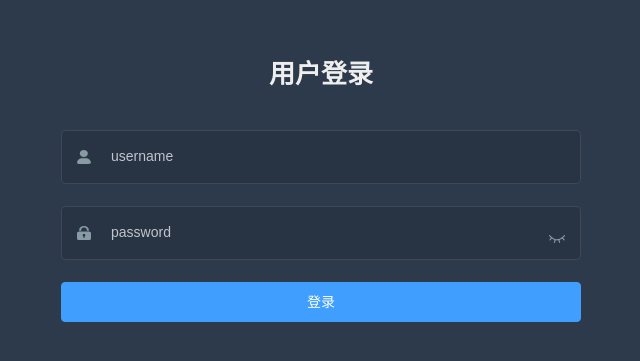
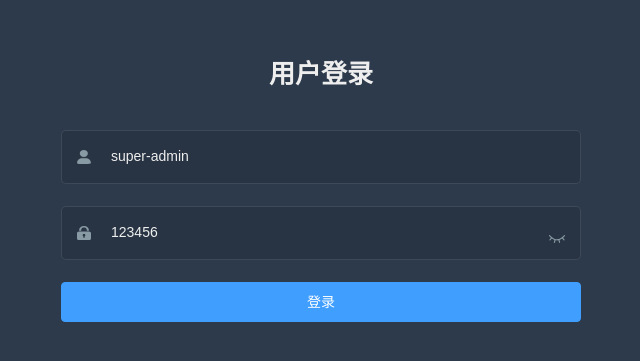
Before and after one commit to DAIFAZHAN/admin, a Vue app: page /#/login in a window 1280 px wide. Shown: the part 107-468 px from the top of the page, without its empty margins (319-959 px from the left). Built offline with nearby package versions, Linux system fonts and the light colour scheme.

Commit message:
feat: 完善登录表单校验

```diff
--- a/src/views/login/index.vue
+++ b/src/views/login/index.vue
@@ -1,6 +1,6 @@
 <template>
   <div class="login-container">
-    <el-form class="login-form">
+    <el-form class="login-form" :model="loginForm" :rules="loginRules">
       <div class="title-container">
         <h3 class="title">用户登录</h3>
       </div>
@@ -9,21 +9,30 @@
         <span class="svg-container">
           <svg-icon icon="user" />
         </span>
-        <el-input placeholder="username" name="username" type="text" />
+        <el-input
+          placeholder="username"
+          name="username"
+          type="text"
+          v-model="loginForm.username"
+        />
       </el-form-item>
       <!-- password -->
       <el-form-item prop="password">
         <span class="svg-container">
           <svg-icon icon="password" />
         </span>
-        <el-input placeholder="password" name="password" />
+        <el-input
+          placeholder="password"
+          name="password"
+          v-model="loginForm.password"
+        />
         <span class="show-pwd">
           <span class="svg-container">
             <svg-icon icon="eye" />
           </span>
         </span>
       </el-form-item>
-
+      <!-- 登录按钮 -->
       <el-button type="primary" style="width: 100%; margin-bottom: 30px"
         >登录</el-button
       >
@@ -32,7 +41,35 @@
 </template>
 
 <script setup>
-import {} from 'vue'
+// 1. 为 el-form 绑定 model 属性
+// 2. 为 el-form 绑定 rules 属性
+// 3. 为 el-form-item 绑定 prop 属性
+// 保证以上三点即可为 el-from 添加表单校验功能。
+import { ref } from 'vue'
+import { validatePassword } from './rules'
+
+// 数据源
+const loginForm = ref({
+  username: 'super-admin',
+  password: '123456'
+})
+// 验证规则
+const loginRules = ref({
+  username: [
+    {
+      required: true,
+      trigger: 'blur', // 鼠标离开
+      message: '用户名为必填项'
+    }
+  ],
+  password: [
+    {
+      required: true,
+      trigger: 'blur',
+      validator: validatePassword()
+    }
+  ]
+})
 </script>
 
 <style lang="scss" scoped>
--- /dev/null
+++ b/src/views/login/rules.js
@@ -0,0 +1,9 @@
+export const validatePassword = () => {
+  return (rule, value, callback) => {
+    if (value.length < 6) {
+      callback(new Error('密码不能少于6位'))
+    } else {
+      callback()
+    }
+  }
+}
```
